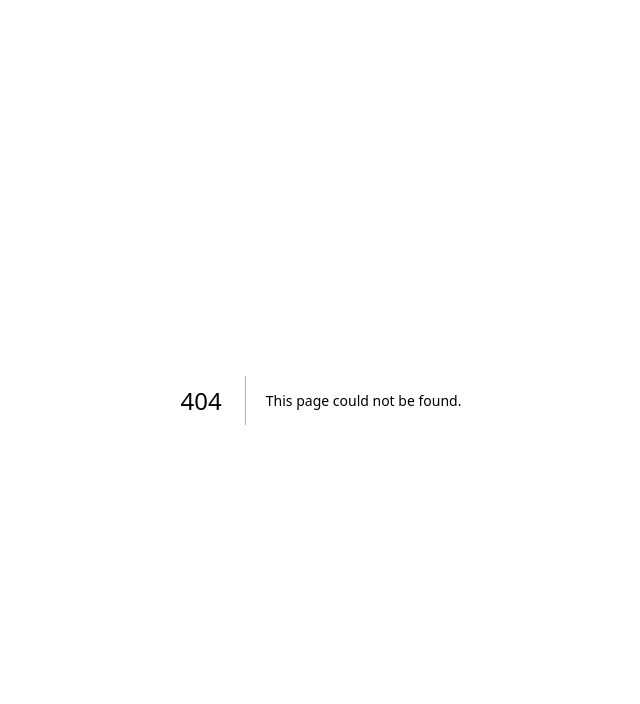
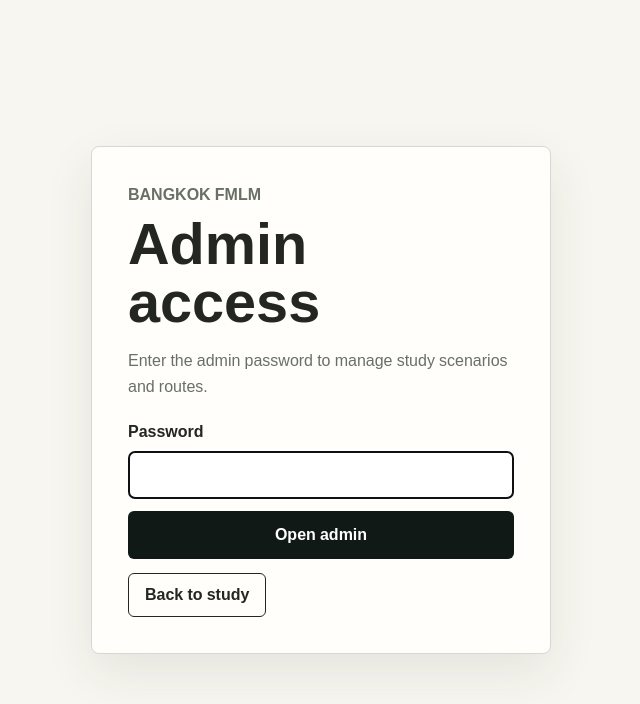
Before and after one commit to incluDna/HCI-FMLM, a Next.js app: page /admin-login in a window 1280 px wide. Before the commit this address had no page. Shown: the top 704 px of the page, without its empty margins (319-959 px from the left). Built offline with nearby package versions, Linux system fonts and the light colour scheme.

Commit message:
Protect admin page with password

```diff
--- /dev/null
+++ b/app/admin-login/page.js
@@ -0,0 +1,24 @@
+export default function AdminLogin({ searchParams }) {
+  const nextPath = searchParams?.next || "/admin";
+  const hasError = searchParams?.error === "1";
+
+  return (
+    <main className="admin-login-page">
+      <section className="admin-login-card">
+        <p className="eyebrow">Bangkok FMLM</p>
+        <h1>Admin access</h1>
+        <p>Enter the admin password to manage study scenarios and routes.</p>
+        <form action="/api/admin-login" method="post">
+          <input type="hidden" name="next" value={nextPath} />
+          <label>
+            <span>Password</span>
+            <input name="password" type="password" autoComplete="current-password" required autoFocus />
+          </label>
+          {hasError && <p className="form-error">Incorrect password. Please try again.</p>}
+          <button className="primary" type="submit">Open admin</button>
+        </form>
+        <a className="secondary-link" href="/">Back to study</a>
+      </section>
+    </main>
+  );
+}
--- /dev/null
+++ b/app/api/admin-login/route.js
@@ -0,0 +1,28 @@
+import { NextResponse } from "next/server";
+import { ADMIN_COOKIE, getAdminPassword, getAdminToken } from "@/lib/adminAuth";
+
+export async function POST(request) {
+  const form = await request.formData();
+  const password = form.get("password");
+  const nextPath = form.get("next") || "/admin";
+
+  if (password !== getAdminPassword()) {
+    const url = new URL("/admin-login", request.url);
+    url.searchParams.set("error", "1");
+    url.searchParams.set("next", String(nextPath));
+    return NextResponse.redirect(url, 303);
+  }
+
+  const response = NextResponse.redirect(new URL(String(nextPath), request.url), 303);
+  response.cookies.set({
+    name: ADMIN_COOKIE,
+    value: await getAdminToken(),
+    httpOnly: true,
+    sameSite: "lax",
+    secure: process.env.NODE_ENV === "production",
+    path: "/admin",
+    maxAge: 60 * 60 * 12
+  });
+
+  return response;
+}
--- /dev/null
+++ b/app/api/admin-logout/route.js
@@ -0,0 +1,16 @@
+import { NextResponse } from "next/server";
+import { ADMIN_COOKIE } from "@/lib/adminAuth";
+
+export async function POST(request) {
+  const response = NextResponse.redirect(new URL("/admin-login", request.url), 303);
+  response.cookies.set({
+    name: ADMIN_COOKIE,
+    value: "",
+    httpOnly: true,
+    sameSite: "lax",
+    secure: process.env.NODE_ENV === "production",
+    path: "/admin",
+    maxAge: 0
+  });
+  return response;
+}
--- a/app/globals.css
+++ b/app/globals.css
@@ -1275,6 +1275,27 @@ main {
   line-height: 1.7;
 }
 
+.admin-actions {
+  display: flex;
+  flex-wrap: wrap;
+  justify-content: flex-end;
+  gap: 8px;
+}
+
+.admin-actions form {
+  margin: 0;
+}
+
+.admin-actions button {
+  min-height: 44px;
+  padding: 0 16px;
+  border: 1px solid var(--line);
+  border-radius: 6px;
+  background: #fff;
+  color: var(--ink);
+  font-weight: 800;
+}
+
 .admin-status {
   display: inline-flex;
   width: fit-content;
@@ -1307,6 +1328,60 @@ main {
   top: 78px;
   display: grid;
   gap: 10px;
+}
+
+.admin-login-page {
+  min-height: 100vh;
+  display: grid;
+  place-items: center;
+  padding: 24px;
+}
+
+.admin-login-card {
+  width: min(460px, 100%);
+  padding: clamp(22px, 5vw, 36px);
+  border: 1px solid var(--line);
+  border-radius: 8px;
+  background: var(--panel);
+  box-shadow: var(--shadow);
+}
+
+.admin-login-card h1 {
+  margin: 0 0 10px;
+  font-size: clamp(2rem, 8vw, 3.6rem);
+  line-height: 1;
+}
+
+.admin-login-card p {
+  color: var(--muted);
+  line-height: 1.6;
+}
+
+.admin-login-card form {
+  display: grid;
+  gap: 12px;
+  margin: 20px 0 14px;
+}
+
+.admin-login-card label {
+  display: grid;
+  gap: 7px;
+  font-weight: 800;
+}
+
+.admin-login-card input {
+  min-height: 48px;
+  width: 100%;
+  border: 1px solid var(--line);
+  border-radius: 6px;
+  padding: 0 12px;
+  background: #fff;
+}
+
+.form-error {
+  margin: 0;
+  color: var(--danger) !important;
+  font-weight: 800;
 }
 
 .admin-scenario {
--- /dev/null
+++ b/lib/adminAuth.js
@@ -0,0 +1,14 @@
+export const ADMIN_COOKIE = "fmlm_admin_auth";
+
+export function getAdminPassword() {
+  return process.env.ADMIN_PASSWORD || "fmlm-admin";
+}
+
+export async function getAdminToken() {
+  const secret = process.env.ADMIN_SESSION_SECRET || getAdminPassword();
+  const data = new TextEncoder().encode(`fmlm-admin:${secret}`);
+  const digest = await crypto.subtle.digest("SHA-256", data);
+  return Array.from(new Uint8Array(digest))
+    .map((byte) => byte.toString(16).padStart(2, "0"))
+    .join("");
+}
```
Also changed, not shown: app/admin/page.js (+6 -1 lines), middleware.js (added, +19 -0 lines), 1 other file (tests, documents, lock files or other folders).
